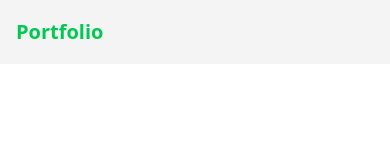
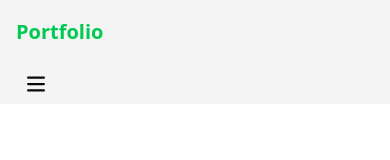
Before and after one commit to DDANCING/PortifolioDev, a Next.js app: page /blogs in a window 390 px wide. Shown: the top 160 px of the page. Built offline with nearby package versions, Linux system fonts and the light colour scheme.

Commit message:
add: responsive bar

```diff
--- a/src/app/blogs/page.tsx
+++ b/src/app/blogs/page.tsx
@@ -1,5 +1,6 @@
 
 const BlogsPage = () => {
+
   return (
     <div>BlogsPage</div>
   )
--- a/src/app/components/Navbar.tsx
+++ b/src/app/components/Navbar.tsx
@@ -1,16 +1,19 @@
 "use client";
-import React from 'react'
+import React, { useState } from 'react'
 import { ModeToggle } from './ModeToggle';
 import Link from 'next/link';
 import { usePathname } from 'next/navigation';
+import { Bars3Icon, XMarkIcon } from '@heroicons/react/16/solid';
 
 const Navbar = () => {
+
+
     const pathname = usePathname();
-   /* const [isMobileMenuOpen, setIsMobileMenuOpen] = useState<boolean>(false);
+   const [isMobileMenuOpen, setIsMobileMenuOpen] = useState<boolean>(false);
 
     const toggleMobileMenu = () => {
         setIsMobileMenuOpen(!isMobileMenuOpen)
-    } */
+    }
 
     const menuItems = [
         {href: "/", label: "Home"},
@@ -42,8 +45,35 @@ const Navbar = () => {
             </div>
 
           {/* mobile */}
+          <button onClick={toggleMobileMenu} className='md:hidden p-2 rounded-lg hover:bg-muted transition-colors cursor-pointer'>
+            {isMobileMenuOpen ? (
+                <XMarkIcon className='w-6 h-6'/>
+            ) : (
+                <Bars3Icon className='w-6 h-6'/>
+            )}
+          </button>
        </div>
 
+    {/* mobile menu */}
+    {
+        isMobileMenuOpen && (
+            <div className='md:hidden '>
+                <div className='py-4 space-y-4 p-4'>
+                    {
+                    menuItems.map((item, index) => (
+                            <div key={index}>
+                                 <Link key={item.href} href={item.href} className="block py-2 hover:text-primary transition-colors"> {item.label} </Link>
+                            </div>
+                        )
+                    )
+                }
+                </div>
+                <div className='p-4'>
+                 <ModeToggle/>
+                 </div>
+            </div>
+        )
+    }
     </nav>
   )
 }
```
